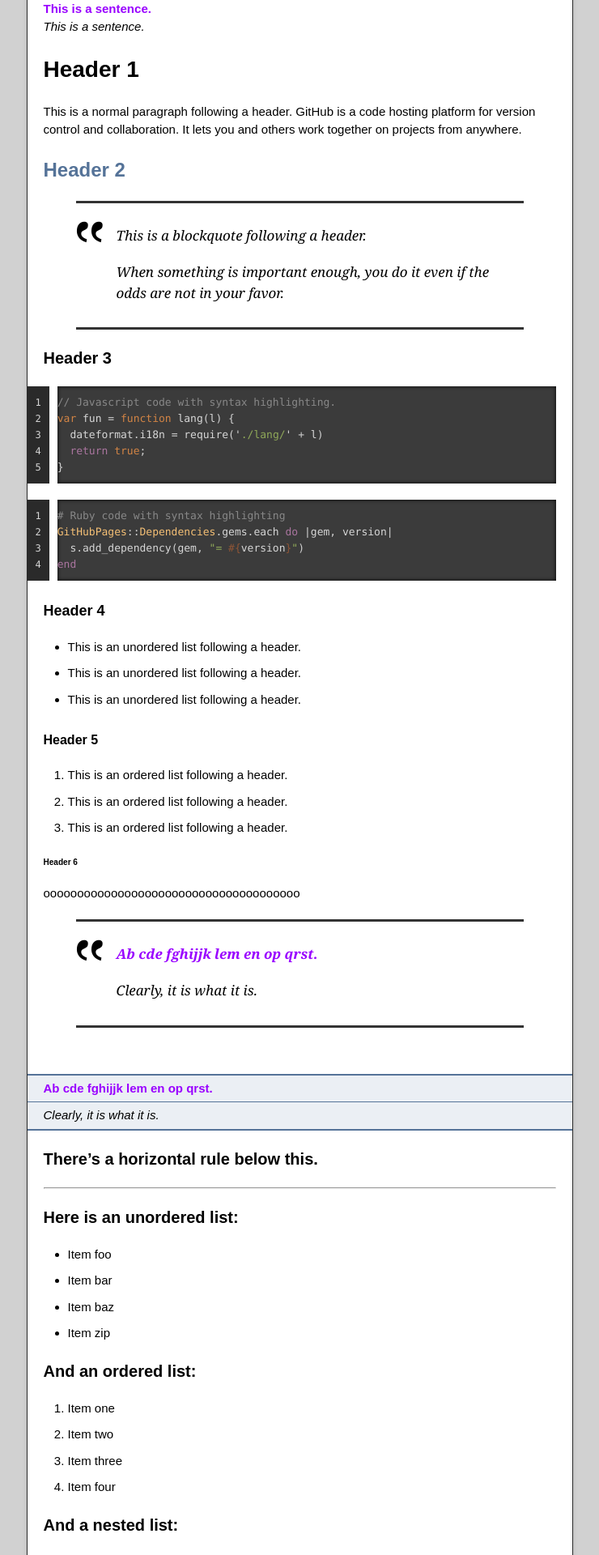
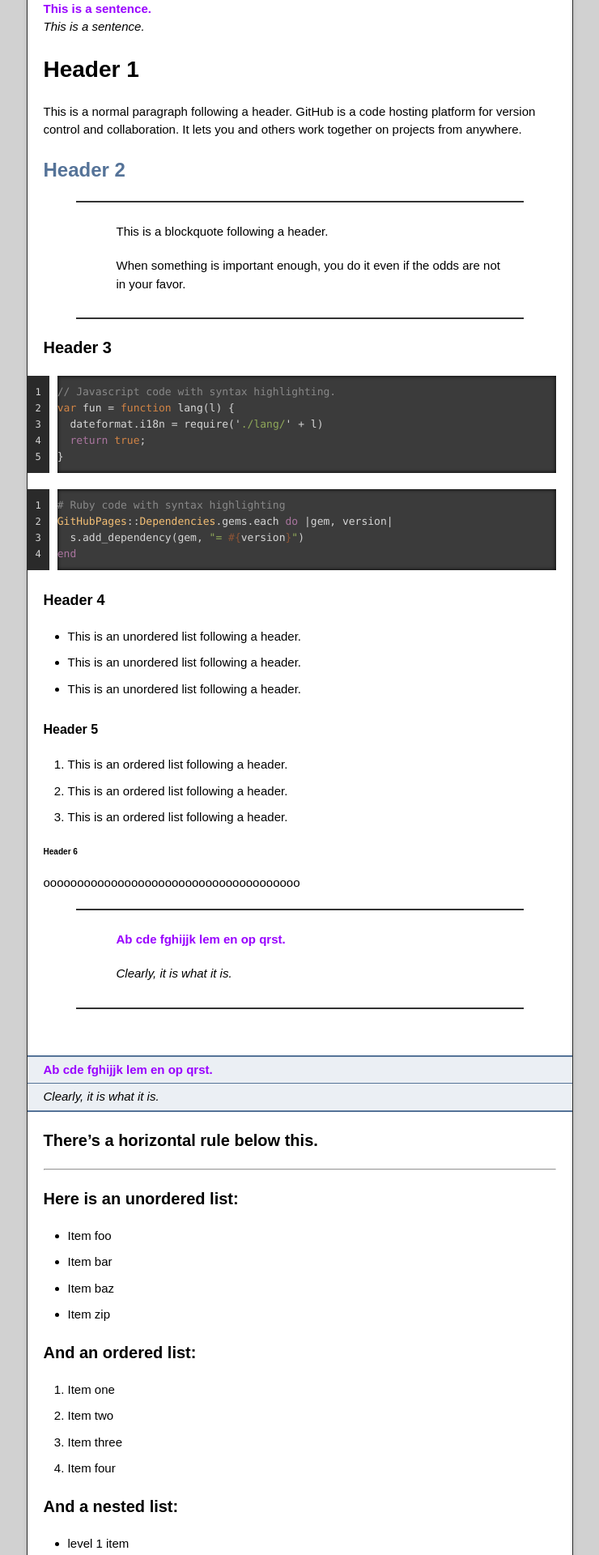
Before and after one commit to LoCCan4/loccan4.github.io, a Jekyll site: the page built from index.md, in a window 1280 px wide. Shown: the part 489-2409 px from the top of the page at 81% size, without its empty margins (270-1010 px from the left). Built offline with Jekyll 4.4.1, drawn with Linux system fonts in a browser that asks for light colours.

Commit message:
Update jekyll-theme-time-machine.scss

```diff
--- a/_sass/jekyll-theme-time-machine.scss
+++ b/_sass/jekyll-theme-time-machine.scss
@@ -415,25 +415,10 @@ footer .owner p a {
 }
 
 .markdown-body blockquote {
-  font-style: italic;
-  font-family:Georgia, serif;
-  font-size: 17px;
-  border-top: 3px solid #333;
-  border-bottom: 3px solid #333;
+  border-top: 2px solid #333;
+  border-bottom: 2px solid #333;
   padding: 10px 20px;
   padding-left: 50px;
-}
-
-.markdown-body blockquote:before {
-  font-style: italic;
-  font-family: Georgia, serif;
-  font-size: 90px;
-  height: 90px;
-  margin-left: -60px;
-  margin-top: -25px;
-  content: "‟";
-  display: block;
-  float: left;
 }
 
 .markdown-body img {
```
